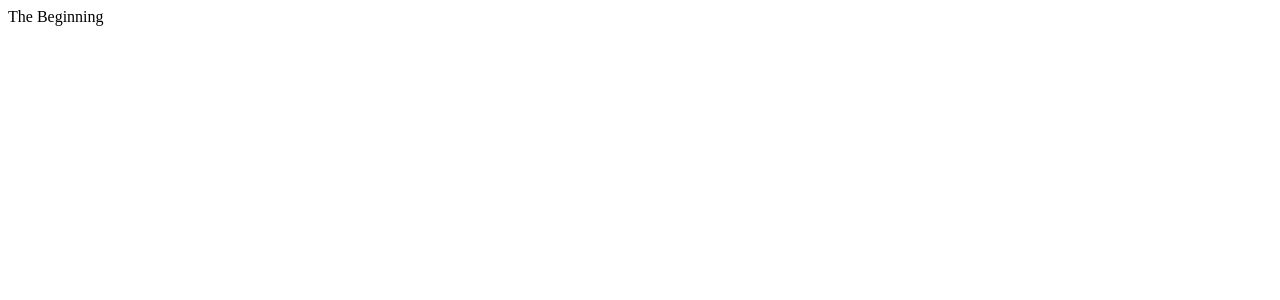
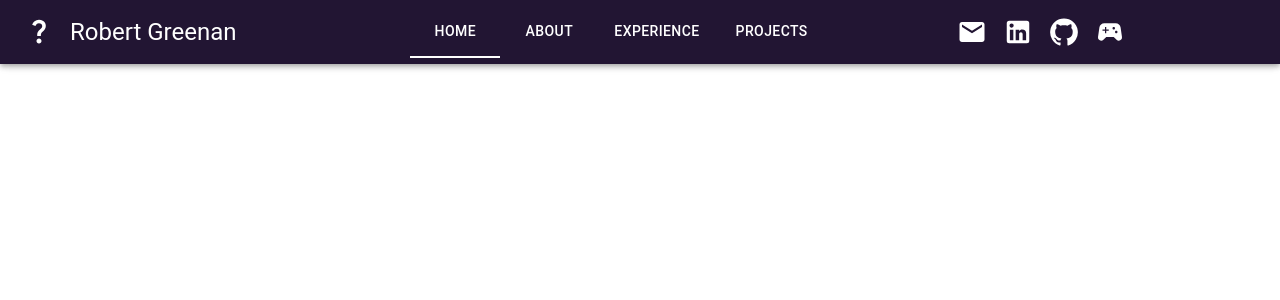
Before and after one commit to rgreenan55/old-portfolio-unfinished, a React (Create React App) app: page / in a window 1280 px wide. Shown: the top 300 px of the page. Built offline with nearby package versions, Linux system fonts and the light colour scheme.

Commit message:
Added Header Component - Includes Tabs, Social Media Links

```diff
--- a/package.json
+++ b/package.json
@@ -5,9 +5,11 @@
   "dependencies": {
     "@emotion/react": "^11.10.5",
     "@emotion/styled": "^11.10.5",
+    "@mui/icons-material": "^5.10.16",
     "@mui/material": "^5.10.17",
     "react": "^18.2.0",
     "react-dom": "^18.2.0",
+    "react-router-dom": "^6.4.5",
     "react-scripts": "5.0.1"
   },
   "scripts": {
--- a/src/App.js
+++ b/src/App.js
@@ -1,11 +1,41 @@
-function App() {
+import React from "react";
+import Layout from "./layouts/Layout.js"
+import {
+  BrowserRouter,
+  Routes,
+  Route
+} from "react-router-dom";
+import { ThemeProvider, createTheme } from '@mui/material/styles'
+
+const theme = createTheme({
+  palette: {
+    type: 'dark',
+    primary: {
+      main: '#221533',
+    },
+    secondary: {
+      main: '#ffffff',
+    },
+  },
+})
+
+const Home = () => {}
+const App = () => {
   return (
-    <div>
-      <header>
-        The Beginning
-      </header>
-    </div>
-  );
+    <ThemeProvider theme={theme}>
+      <BrowserRouter>
+        {/* Header */}
+        <Routes>
+          {/* Could make this main thing? Then RouteA -> Portfolio, RouteB->App, then subroute? */}
+          <Route path="/" element={<Layout />}>
+            <Route index element={<Home />} />
+          </Route>
+
+          <Route path="*" element={<div> Website Path Does Not Exist </div>} />
+        </Routes>
+      </BrowserRouter>
+    </ThemeProvider>
+  )
 }
 
 export default App;
--- /dev/null
+++ b/src/layouts/Layout.js
@@ -0,0 +1,71 @@
+import React from "react";
+import { AppBar, Box, IconButton, Tabs, Tab, Toolbar, Typography } from "@mui/material";
+import QuestionMarkIcon from "@mui/icons-material/QuestionMark";
+import EmailIcon from "@mui/icons-material/Email";
+import LinkedInIcon from "@mui/icons-material/LinkedIn";
+import GitHubIcon from "@mui/icons-material/GitHub";
+import SteamIcon from "@mui/icons-material/SportsEsports";    // Replace this with actual icon
+
+const links = ['Home', 'About', 'Experience', 'Projects'];
+const medias = [
+  {link: 'mailto:rjgreenan55@gmail.com', component: <EmailIcon sx={{ fontSize: '30px'}} />},
+  {link: 'https://www.linkedin.com/in/robert-greenan/', component: <LinkedInIcon sx={{ fontSize: '30px'}} />},
+  {link: 'https://github.com/rgreenan55', component: <GitHubIcon sx={{ fontSize: '30px'}} />},
+  {link: 'https://steamcommunity.com/id/Boebi_G', component: <SteamIcon sx={{ fontSize: '30px'}} />}
+];
+
+const Layout = (tValue, setTValue) => {
+  const [tabValue, setTabValue] = React.useState(links[0]);
+
+  const handleChange = (event, newTabValue) => {
+    setTabValue(newTabValue);
+  };
+
+  return (
+    <>
+      {/* Header */}
+      <AppBar>
+          <Toolbar>
+            {/* Title */}
+            <Box sx={{ display: 'flex', flexGrow: 1 }}>
+              <QuestionMarkIcon sx={{ mr: 2, fontSize: 30 }} />
+              <Typography variant='h5'>
+                Robert Greenan
+              </Typography>
+            </Box>
+
+            {/* Links */}
+            <Box sx={{ mr: '10%', display: 'flex' }}>
+              <Tabs value={tabValue} textColor='secondary' indicatorColor='secondary' onChange={handleChange}>
+                {links.map((link, i) => (
+                  <Tab
+                    key={link}
+                    label={link}
+                    value={link}
+                    sx={{ m: '2px', color: '#FFFFFF' }}
+                  />
+                ))}
+              </Tabs>
+            </Box>
+
+            {/* Social Media Links */}
+            <Box sx={{ mr: '10%', display: 'flex' }}>
+              {medias.map((media, i) => (
+                <IconButton
+                  key={i}
+                  color='secondary'
+                  size='30px'
+                  href={media.link}
+                  target='_blank'
+                >
+                  {media.component}
+                </IconButton>
+              ))}
+            </Box>
+          </Toolbar>
+      </AppBar>
+    </>
+  )
+}
+
+export default Layout;
```
Also changed, not shown: 2 other files (tests, documents, lock files or other folders).
